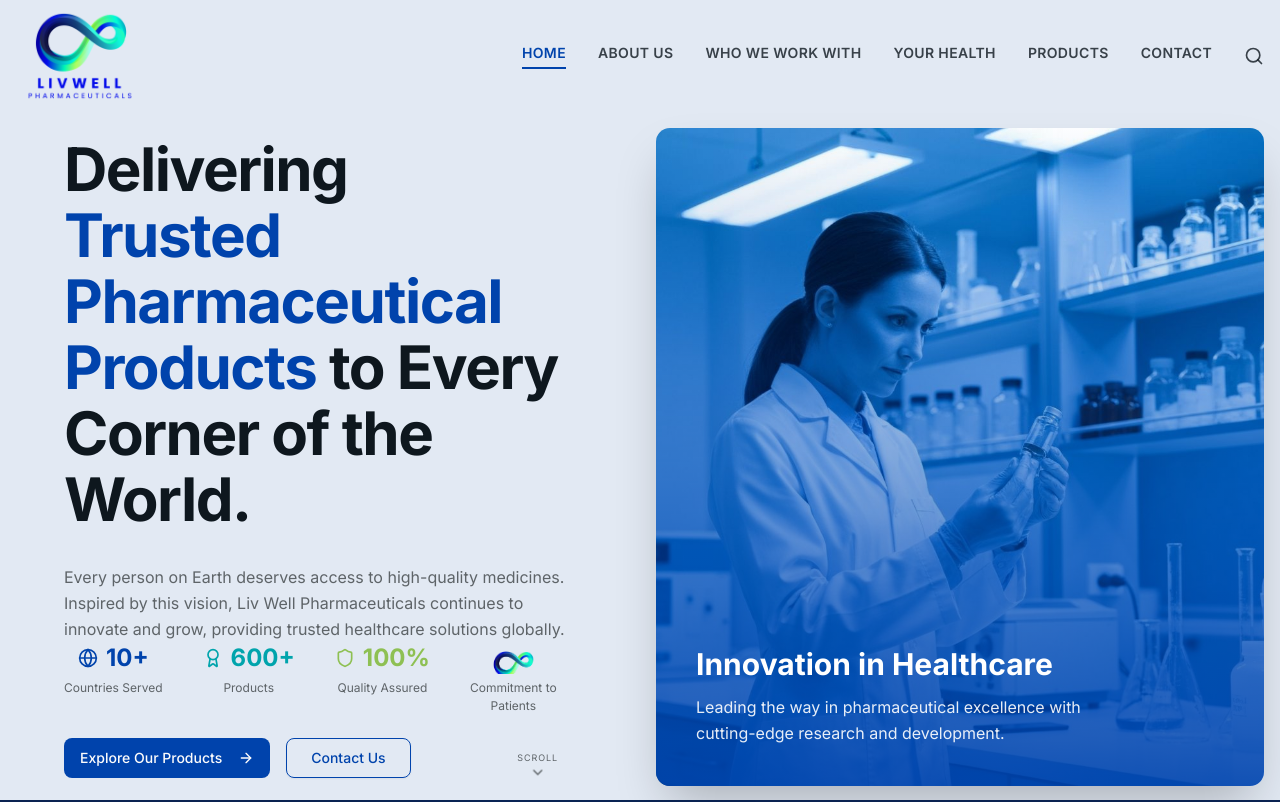
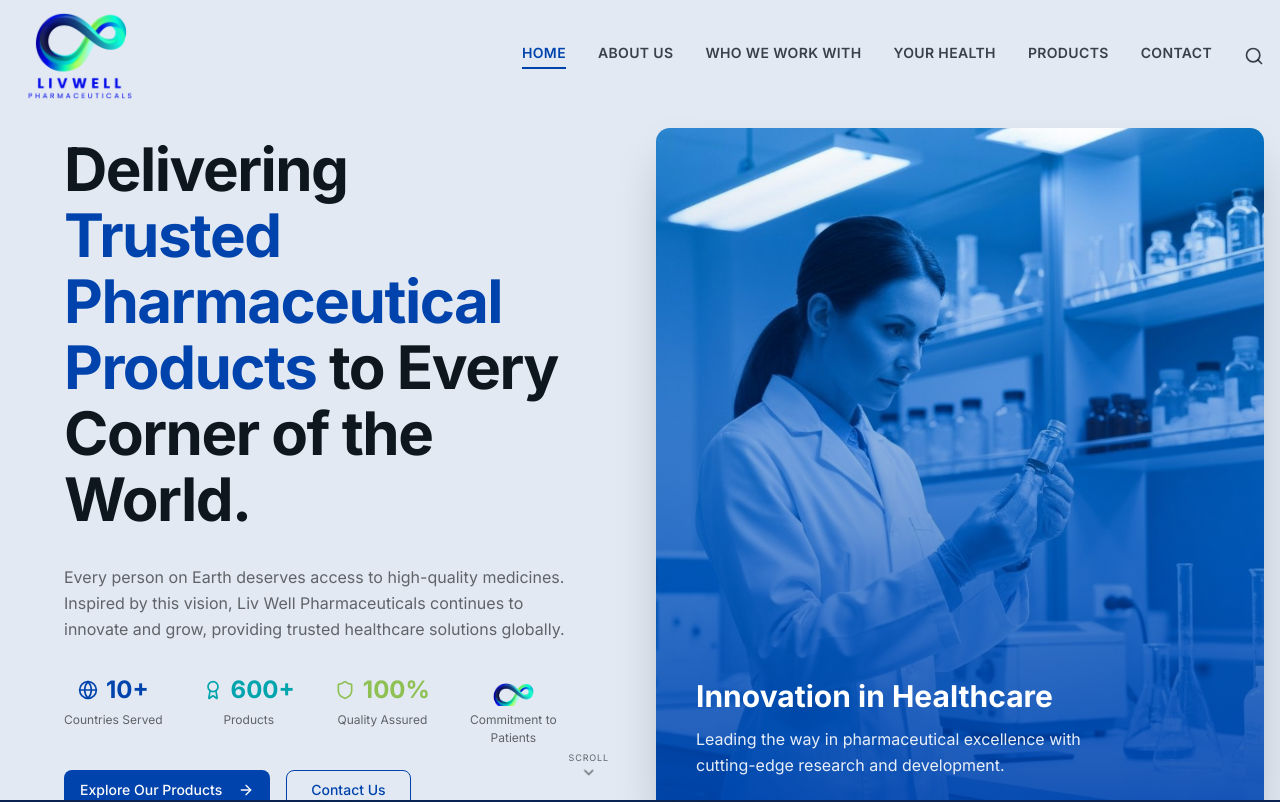
Before and after one commit to jfsilval/v0-liv-well-landing-page, a Next.js app: page / in a window 1280 px wide. Shown: the top 802 px of the page. Built offline with nearby package versions, Linux system fonts and the light colour scheme.

Commit message:
fix: add spacing for paragraph and stats row
Move scroll indicator left and add margin to stats block.

```diff
--- a/components/hero-section.tsx
+++ b/components/hero-section.tsx
@@ -28,7 +28,7 @@ export function HeroSection() {
           </div>
 
           {/* Bottom: stats + buttons */}
-          <div className="max-w-xl space-y-6">
+          <div className="max-w-xl space-y-6 mt-8">
             {/* Stats row */}
             <div className="flex items-start gap-6 lg:gap-10">
               <div className="flex flex-col items-center text-center gap-1.5">
@@ -107,7 +107,7 @@ export function HeroSection() {
         </div>
 
         {/* Scroll indicator - bottom of left panel area */}
-        <div className="absolute bottom-4 left-[42%] -translate-x-1/2 z-20 flex flex-col items-center gap-1">
+        <div className="absolute bottom-4 left-[46%] -translate-x-1/2 z-20 flex flex-col items-center gap-1">
           <span className="text-[9px] tracking-widest uppercase text-muted-foreground">Scroll</span>
           <ChevronDown className="h-4 w-4 animate-bounce text-muted-foreground" />
         </div>
```
